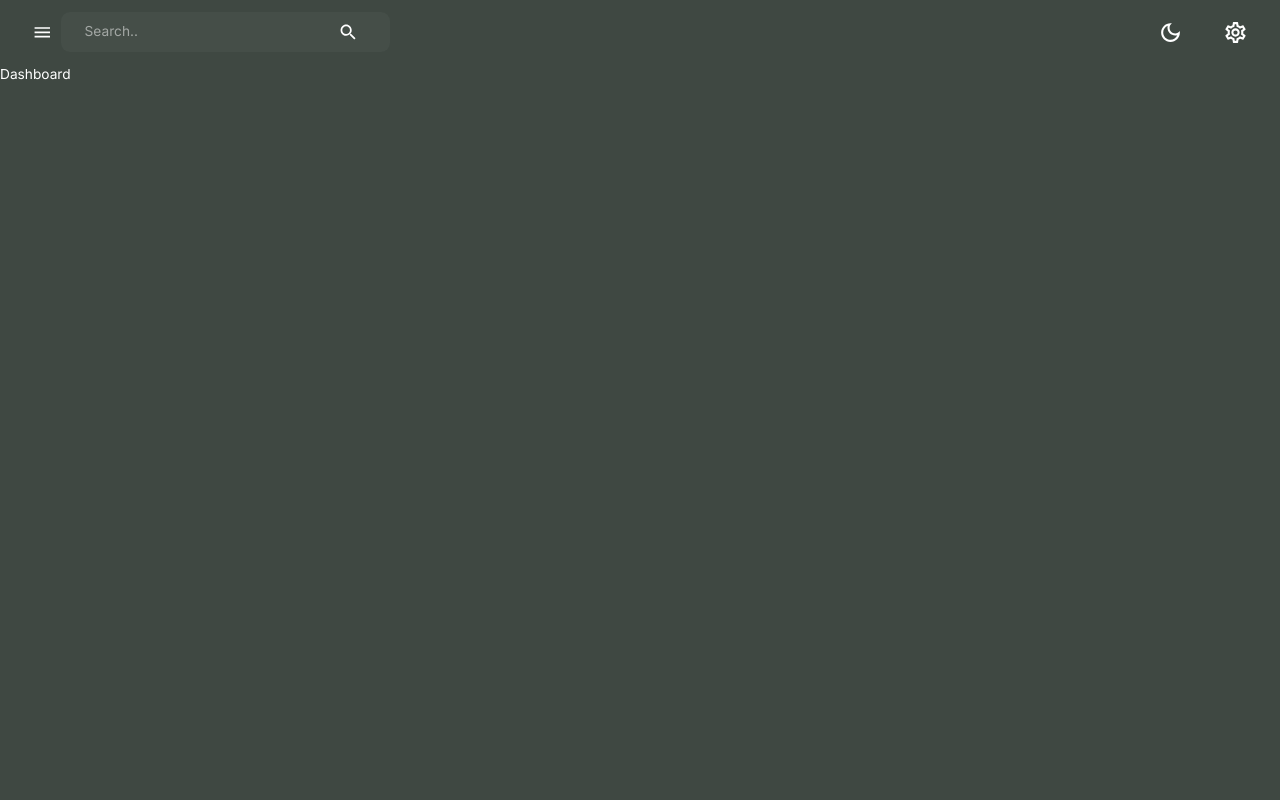
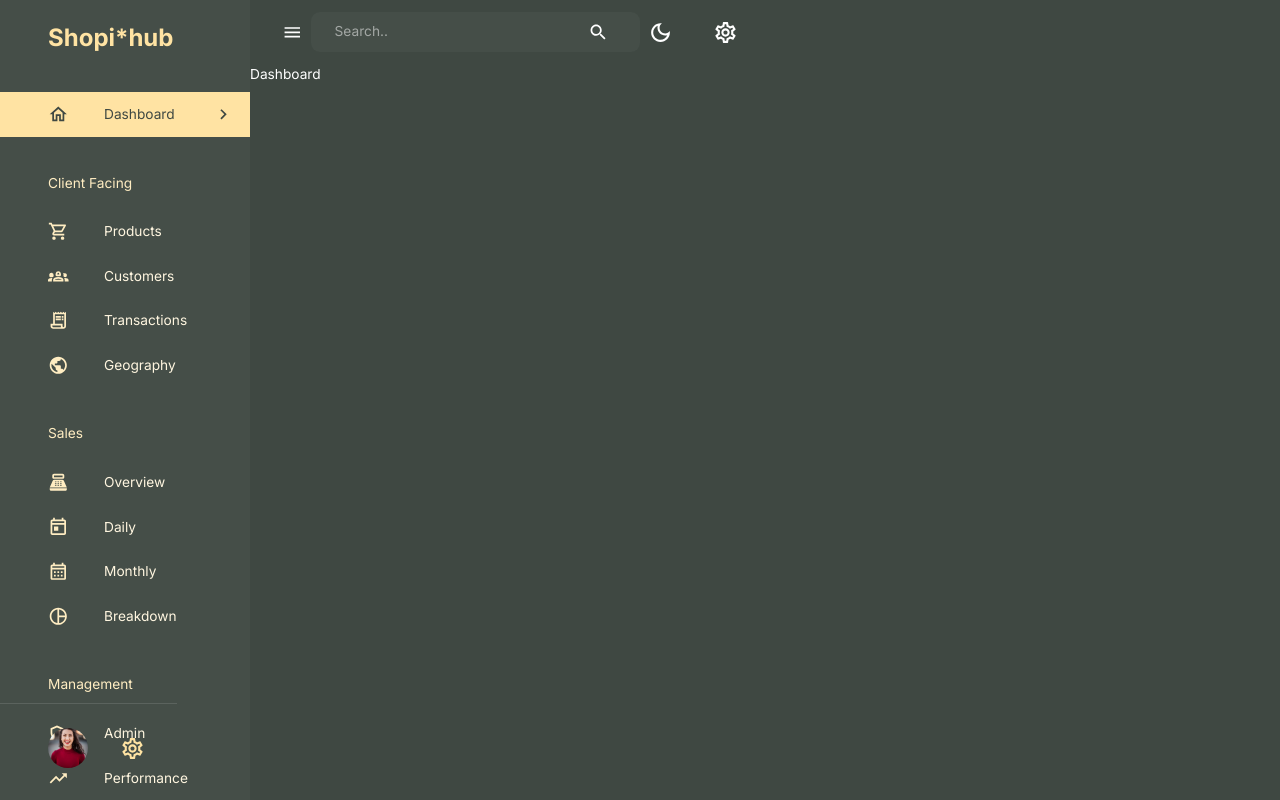
Before and after one commit to j0j032/Shopihub, a React (Vite) app in the folder client/: page /dashboard in a window 1280 px wide. Built offline with nearby package versions, Linux system fonts and the light colour scheme.

Commit message:
Client: Add SideBar.tsx - create navItems.tsx To handle Sidebar display - update Layout.tsx - update Navbar.tsx

```diff
--- a/client/src/components/Navbar.tsx
+++ b/client/src/components/Navbar.tsx
@@ -1,4 +1,4 @@
-import {useState} from "react";
+import {Dispatch, SetStateAction, useState} from "react";
 import {
     LightModeOutlined,
     DarkModeOutlined,
@@ -13,16 +13,19 @@ import {setMode} from "../state";
 import profilePic from 'assets/profile.jpg'
 import {AppBar, IconButton, InputBase, Toolbar, useTheme} from "@mui/material";
 
-type NavbarProps = {}
+type NavbarProps = {
+    isSidebarOpen: boolean,
+    setIsSidebarOpen: Dispatch<SetStateAction<boolean>>
+}
 
-export function Navbar({}: NavbarProps) {
+export function Navbar({isSidebarOpen, setIsSidebarOpen}: NavbarProps) {
     const dispatch = useDispatch()
     const theme = useTheme()
 
     return <AppBar sx={{position: 'static', background: 'none', boxShadow: 'none'}}>
         <Toolbar sx={{justifyContent: 'space-between'}}>
             <FlexBetween>
-                <IconButton onClick={() => console.log('open/close sideBar')}>
+                <IconButton onClick={() => setIsSidebarOpen(!isSidebarOpen)}>
                     <MenuIcon/>
                 </IconButton>
                 <FlexBetween backgroundColor={theme.palette.background.paper} borderRadius='9px' gap='3rem'
--- /dev/null
+++ b/client/src/components/Sidebar.tsx
@@ -0,0 +1,164 @@
+import {Dispatch, SetStateAction, useEffect, useState} from "react";
+import {
+    Box,
+    Divider,
+    Drawer,
+    IconButton,
+    List,
+    ListItem,
+    ListItemButton,
+    ListItemIcon,
+    ListItemText, Palette,
+    Typography,
+    useTheme,
+} from "@mui/material";
+import {SettingsOutlined, ChevronLeft, ChevronRightOutlined} from "@mui/icons-material";
+import {useLocation, useNavigate} from "react-router-dom";
+import FlexBetween from "./FlexBetween";
+import profilePic from '../assets/profile.jpg'
+import {navItems} from "../config/navItems";
+
+type SidebarProps = {
+    isNonMobile: boolean,
+    drawerWidth: string,
+    isSidebarOpen: boolean,
+    setIsSidebarOpen: Dispatch<SetStateAction<boolean>>
+}
+
+type PaletteKey = keyof Palette
+type PaletteColorKey = keyof Palette[PaletteKey]
+
+
+export function Sidebar({isNonMobile, drawerWidth, isSidebarOpen, setIsSidebarOpen}: SidebarProps) {
+    const {pathname} = useLocation();
+    const [active, setActive] = useState<string | number | undefined>("");
+    const navigate = useNavigate();
+    const theme = useTheme();
+
+    useEffect(() => {
+        setActive(pathname.substring(1));
+    }, [pathname]);
+
+    return (
+        <Box component='nav'>
+            {isSidebarOpen && (
+                <Drawer
+                    open={isSidebarOpen}
+                    onClose={() => setIsSidebarOpen(false)}
+                    variant='persistent'
+                    anchor='left'
+                    sx={{
+                        width: drawerWidth,
+                        "& .MuiDrawer-paper": {
+                            color: theme.palette.secondary[200 as PaletteColorKey],
+                            backgroundColor: theme.palette.background.paper,
+                            boxSixing: "border-box",
+                            borderWidth: isNonMobile ? 0 : "2px",
+                            width: drawerWidth,
+                        },
+                    }}
+                >
+                    <Box width='100%'>
+                        <Box m='1.5rem 2rem 2rem 3rem'>
+                            <FlexBetween color={theme.palette.secondary.main}>
+                                <Box display='flex' alignItems='center' gap='0.5rem'>
+                                    <Typography variant='h3' fontWeight='bold'>
+                                        Shopi*hub
+                                    </Typography>
+                                </Box>
+                                {!isNonMobile && (
+                                    <IconButton onClick={() => setIsSidebarOpen(!isSidebarOpen)}>
+                                        <ChevronLeft/>
+                                    </IconButton>
+                                )}
+                            </FlexBetween>
+                        </Box>
+                        <List>
+                            {navItems.map(({text, icon}) => {
+                                if (!icon) {
+                                    return (
+                                        <Typography key={text} sx={{m: "2.25rem 0 1rem 3rem"}}>
+                                            {text}
+                                        </Typography>
+                                    );
+                                }
+                                const lcText = text.toLowerCase();
+
+                                return (
+                                    <ListItem key={text} disablePadding>
+                                        <ListItemButton
+                                            onClick={() => {
+                                                navigate(`/${lcText}`);
+                                                setActive(lcText);
+                                            }}
+                                            sx={{
+                                                backgroundColor:
+                                                    active === lcText
+                                                        ? theme.palette.secondary[300 as PaletteColorKey]
+                                                        : "transparent",
+                                                color:
+                                                    active === lcText
+                                                        ? theme.palette.primary[600 as PaletteColorKey]
+                                                        : theme.palette.secondary[100 as PaletteColorKey],
+                                            }}
+                                        >
+                                            <ListItemIcon
+                                                sx={{
+                                                    ml: "2rem",
+                                                    color:
+                                                        active === lcText
+                                                            ? theme.palette.primary[600 as PaletteColorKey]
+                                                            : theme.palette.secondary[200 as PaletteColorKey],
+                                                }}
+                                            >
+                                                {icon}
+                                            </ListItemIcon>
+                                            <ListItemText primary={text}/>
+                                            {active === lcText && (
+                                                <ChevronRightOutlined sx={{ml: "auto"}}/>
+                                            )}
+                                        </ListItemButton>
+                                    </ListItem>
+                                );
+                            })}
+                        </List>
+                    </Box>
+
+                    <Box position='absolute' bottom='2rem'>
+                        <Divider/>
+                        <FlexBetween textTransform='none' gap='1rem' m='1.5rem 2rem 0 3rem'>
+                            <Box
+                                component='img'
+                                alt='profile'
+                                src={profilePic}
+                                height='40px'
+                                width='40px'
+                                borderRadius='50%'
+                                sx={{objectFit: "cover"}}
+                            />
+                            <Box textAlign='left'>
+                                <Typography
+                                    fontWeight='bold'
+                                    fontSize='0.9rem'
+                                    sx={{color: theme.palette.secondary[100 as PaletteColorKey]}}
+                                >
+                                </Typography>
+                                <Typography
+                                    fontSize='0.8rem'
+                                    sx={{color: theme.palette.secondary[200 as PaletteColorKey]}}
+                                >
+                                </Typography>
+                            </Box>
+                            <SettingsOutlined
+                                sx={{
+                                    color: theme.palette.secondary[300 as PaletteColorKey],
+                                    fontSize: "25px ",
+                                }}
+                            />
+                        </FlexBetween>
+                    </Box>
+                </Drawer>
+            )}
+        </Box>
+    )
+}
--- /dev/null
+++ b/client/src/config/navItems.tsx
@@ -0,0 +1,74 @@
+import React from "react";
+import {
+    AdminPanelSettingsOutlined,
+    CalendarMonthOutlined,
+    Groups2Outlined,
+    HomeOutlined, PieChartOutlined, PointOfSaleOutlined,
+    PublicOutlined,
+    ReceiptLongOutlined,
+    ShoppingCartOutlined, TodayOutlined, TrendingUpOutlined
+} from "@mui/icons-material";
+
+interface NavItem {
+    text: string,
+    icon: React.ReactElement | null
+}
+
+export const navItems: NavItem[] = [
+    {
+        text: "Dashboard",
+        icon: <HomeOutlined/>,
+    },
+    {
+        text: "Client Facing",
+        icon: null,
+    },
+    {
+        text: "Products",
+        icon: <ShoppingCartOutlined/>,
+    },
+    {
+        text: "Customers",
+        icon: <Groups2Outlined/>,
+    },
+    {
+        text: "Transactions",
+        icon: <ReceiptLongOutlined/>,
+    },
+    {
+        text: "Geography",
+        icon: <PublicOutlined/>,
+    },
+    {
+        text: "Sales",
+        icon: null,
+    },
+    {
+        text: "Overview",
+        icon: <PointOfSaleOutlined/>,
+    },
+    {
+        text: "Daily",
+        icon: <TodayOutlined/>,
+    },
+    {
+        text: "Monthly",
+        icon: <CalendarMonthOutlined/>,
+    },
+    {
+        text: "Breakdown",
+        icon: <PieChartOutlined/>,
+    },
+    {
+        text: "Management",
+        icon: null,
+    },
+    {
+        text: "Admin",
+        icon: <AdminPanelSettingsOutlined/>,
+    },
+    {
+        text: "Performance",
+        icon: <TrendingUpOutlined/>,
+    },
+];
--- a/client/src/scenes/Layout.tsx
+++ b/client/src/scenes/Layout.tsx
@@ -3,14 +3,21 @@ import {Box, useMediaQuery} from "@mui/material";
 import {Outlet} from 'react-router-dom'
 import {useSelector} from "react-redux";
 import {Navbar} from "../components/Navbar";
+import {Sidebar} from "../components/Sidebar";
 
 type LayoutProps = {}
 
 export function Layout({}: LayoutProps) {
-    return <Box width='100%' height='100%'>
-        <Box>
-            <Navbar/>
-            <Outlet/>
+    const isNonMobile = useMediaQuery('(min-width: 600px)')
+    const [isSidebarOpen, setIsSidebarOpen] = useState<boolean>(true)
+    return (
+        <Box display={isNonMobile ? 'flex' : 'block'} width='100%' height='100%'>
+            <Sidebar isNonMobile={isNonMobile} isSidebarOpen={isSidebarOpen} setIsSidebarOpen={setIsSidebarOpen}
+                     drawerWidth='250px'/>
+            <Box>
+                <Navbar isSidebarOpen={isSidebarOpen} setIsSidebarOpen={setIsSidebarOpen}/>
+                <Outlet/>
+            </Box>
         </Box>
-    </Box>
+    )
 }
```
